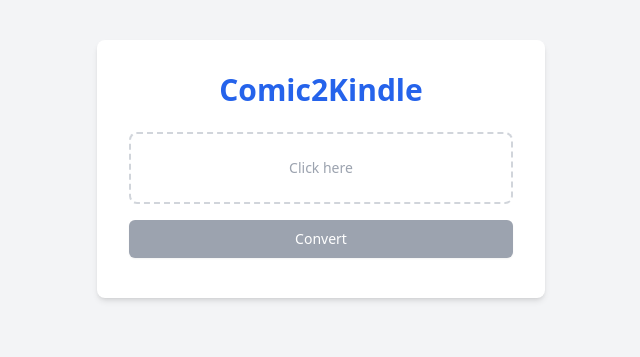
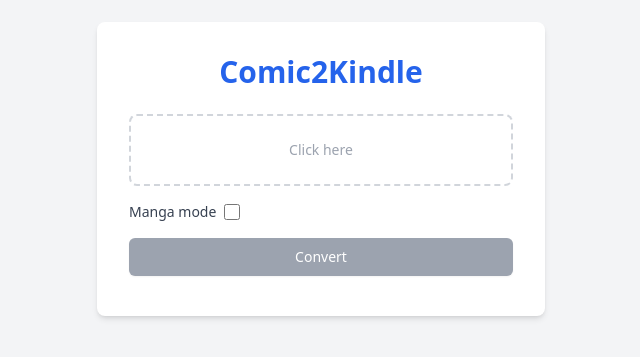
Before and after one commit to sivanmah/comic-to-kindle, a React (Vite) app in the folder my-comic-converter/: page / in a window 1280 px wide. Shown: the part 231-588 px from the top of the page, without its empty margins (319-959 px from the left). Built offline with nearby package versions, Linux system fonts and the light colour scheme.

Commit message:
added manga mode checkbox to frontend

```diff
--- a/my-comic-converter/src/App.tsx
+++ b/my-comic-converter/src/App.tsx
@@ -13,6 +13,7 @@ function App() {
   const [taskID, setTaskID] = useState<string | null>(null);
   const fileInputRef = useRef<HTMLInputElement>(null);
   const [error, setError] = useState<string | null>(null);
+  const [mangaMode, setMangaMode] = useState<boolean>(false);
 
   const handleInputAreaClick = () => {
     fileInputRef.current?.click();
@@ -46,6 +47,7 @@ function App() {
       setError(null);
 
       const formData = new FormData();
+      formData.append("manga_mode", mangaMode ? "true" : "false");
 
       fileInfos.forEach(({ file, directory }) => {
         // Use the full relative path as the key to preserve directory structure
@@ -137,6 +139,22 @@ function App() {
             />
             <p className="text-sm text-gray-400">Click here</p>
           </div>
+          <div className="flex gap-2 items-center mb-4">
+            <label
+              htmlFor="mangaMode"
+              className="text-sm"
+              title="Check this if you want your comic to be read from right to left"
+            >
+              Manga mode
+            </label>
+            <input
+              className="h-4 w-4"
+              type="checkbox"
+              id="mangaMode"
+              checked={mangaMode}
+              onChange={(event) => setMangaMode(event.target.checked)}
+            />
+          </div>
           {error && <p className="text-red-600 text-sm mb-2">{error}</p>}
           <button
             type="submit"
```
